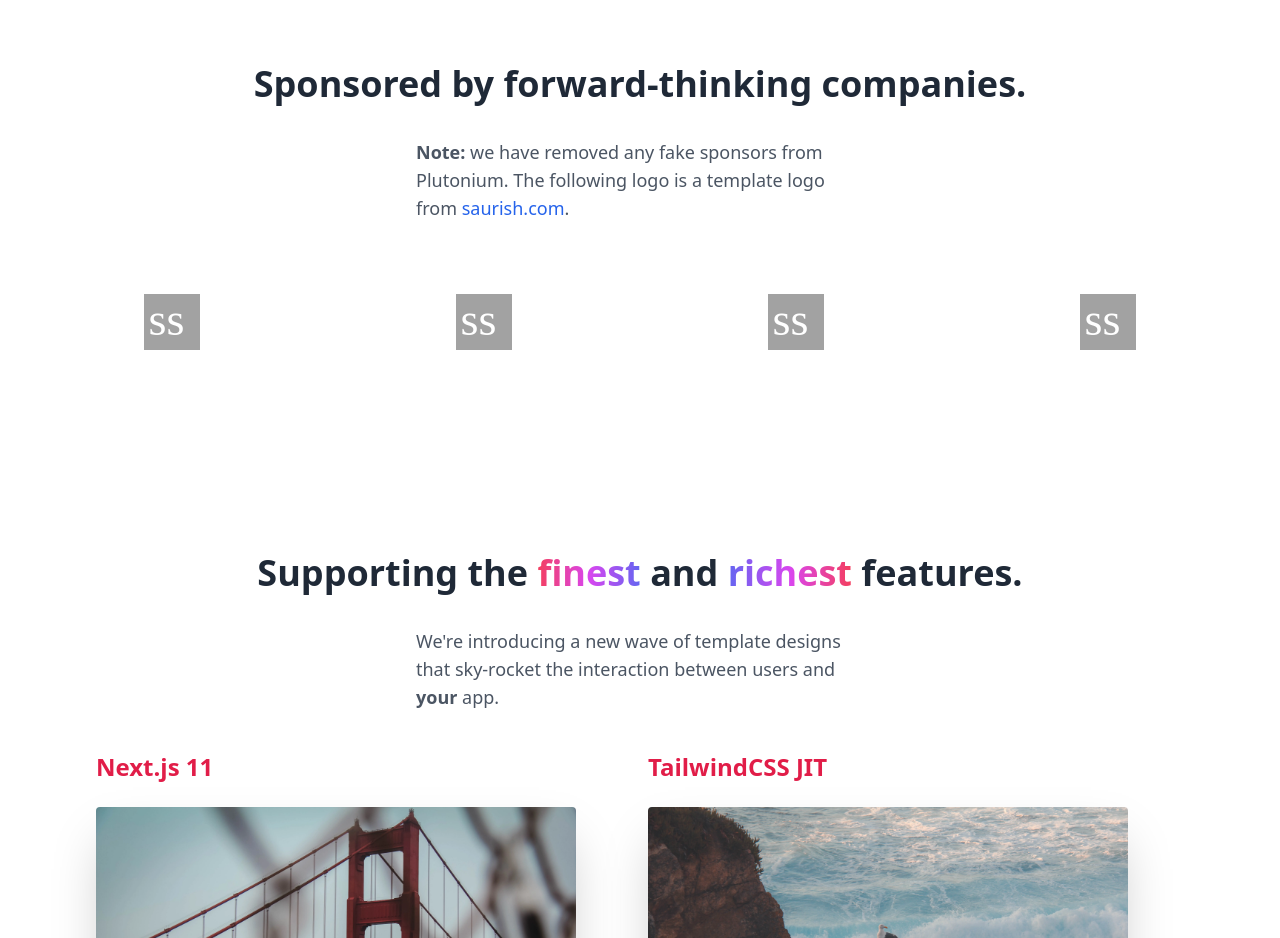
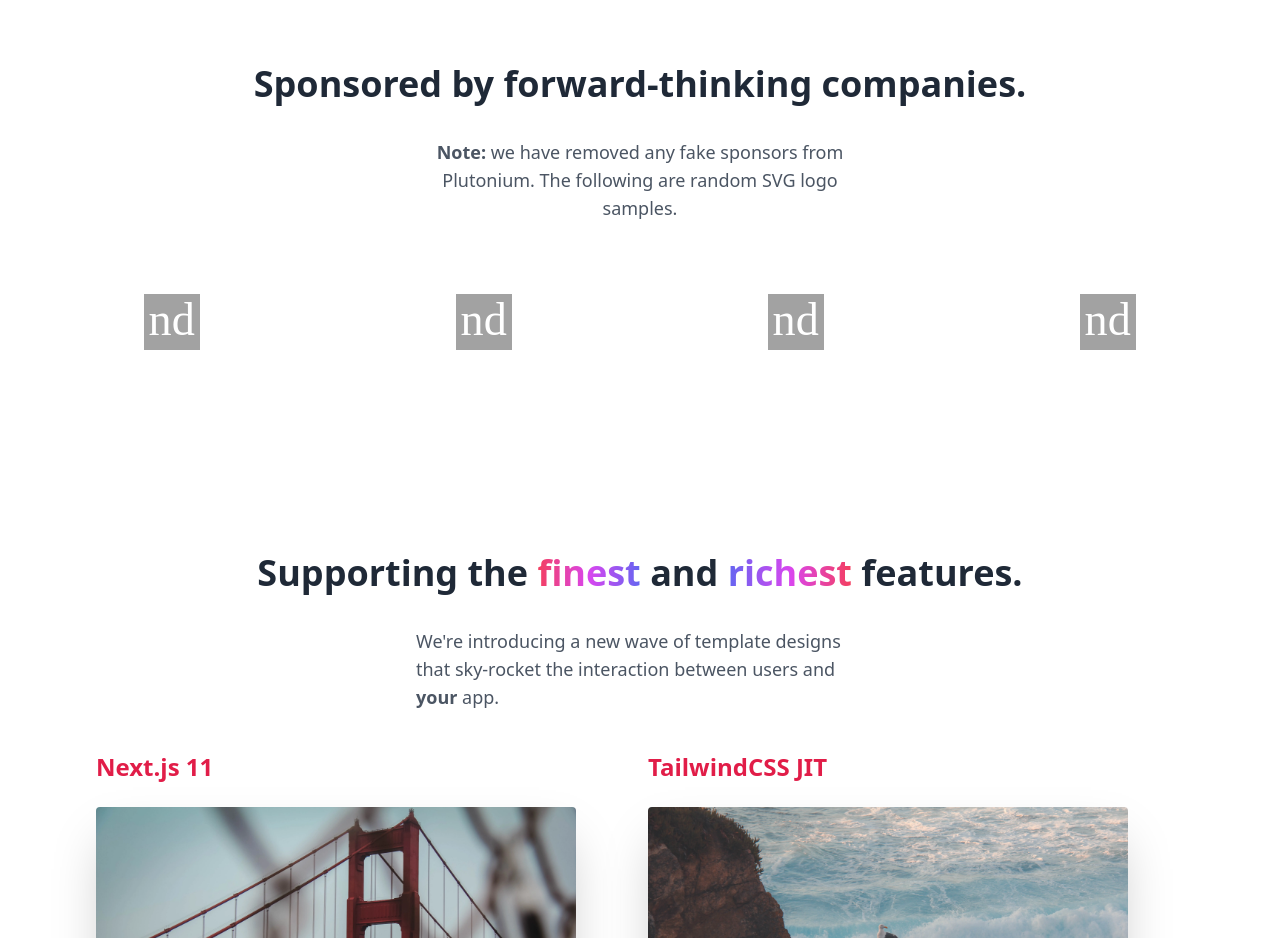
Before and after one commit to minor/plutonium, a Next.js app: page / in a window 1280 px wide. Shown: the part 1500-2438 px from the top of the page. Built offline with nearby package versions, Linux system fonts and the light colour scheme.

Commit message:
upgrade to next 13

```diff
--- a/components/Sponsors.js
+++ b/components/Sponsors.js
@@ -5,17 +5,9 @@ export default function Sponsors() {
         <h1 className="mb-8 text-2xl font-bold tracking-normal text-center text-gray-800 md:leading-tight md:tracking-normal dark:text-gray-200 md:text-4xl">
           Sponsored by forward-thinking companies.
         </h1>
-        <p className="max-w-md mx-auto mb-12 text-lg text-gray-600 dark:text-gray-400 md:text-lg">
+        <p className="max-w-md mx-auto mb-12 text-lg text-gray-600 dark:text-gray-400 text-left md:text-center md:text-lg">
           <b>Note:</b> we have removed any fake sponsors from Plutonium. The
-          following logo is a template logo from{" "}
-          <a
-            className="text-blue-600 dark:text-blue-400"
-            href="https://saurish.com/"
-            rel="noreferrer"
-          >
-            saurish.com
-          </a>
-          .
+          following are random SVG logo samples.
         </p>
         <div className="grid grid-cols-2 gap-8 mt-6 md:grid-cols-4">
           <div className="flex justify-center col-span-1 md:col-span-2 lg:col-span-1">
@@ -32,7 +24,7 @@ export default function Sponsors() {
                 fontSize="165"
                 fontFamily="Osaka"
               >
-                ss
+                nd
               </text>
             </svg>
           </div>
@@ -50,7 +42,7 @@ export default function Sponsors() {
                 fontSize="165"
                 fontFamily="Osaka"
               >
-                ss
+                nd
               </text>
             </svg>
           </div>
@@ -68,7 +60,7 @@ export default function Sponsors() {
                 fontSize="165"
                 fontFamily="Osaka"
               >
-                ss
+                nd
               </text>
             </svg>
           </div>
@@ -86,7 +78,7 @@ export default function Sponsors() {
                 fontSize="165"
                 fontFamily="Osaka"
               >
-                ss
+                nd
               </text>
             </svg>
           </div>
--- a/pages/404.js
+++ b/pages/404.js
@@ -21,9 +21,8 @@ export default function Error() {
             There was an error finding your page.
           </p>
           <p className="max-w-sm mb-8 text-md">
-            Plutonium doesn&apos;t devle well with generic 404 pages – hence:
-            this page. If you&apos;re here from clicking demo: it was on
-            purpose!
+            Plutonium doesn&apos;t do well with generic 404 pages. Hence: this
+            page. If you&apos;re here from clicking demo: it was on purpose!
           </p>
           <Link href="/">
             <a className="px-4 py-2.5 text-black dark:text-white border dark:hover:bg-white dark:hover:text-black rounded-lg shadow transition duration-300 hover:shadow-md">
--- a/pages/index.js
+++ b/pages/index.js
@@ -13,21 +13,21 @@ export default function Home() {
       <NextSeo
         title="Plutonium"
         description="Plutonium – where darkness meets the web."
-        canonical="https://plutonium.saurish.com/"
+        canonical="https://plutonium.vercel.app/"
         openGraph={{
-          url: "https://www.plutonium.saurish.com",
+          url: "https://plutonium.vercel.app/",
           title: "Plutonium",
           description: "Plutonium – where darkness meets the web.",
           images: [
             {
-              url: "https://og.saurish.com/**Plutonium**.png?theme=dark&md=1&fontSize=150px&images=https%3A%2F%2Fsaurish.com%2Flogos%2Flogo.png&images=https%3A%2F%2Fplutonium.saurish.com%2Fplutonium.jpeg",
+              url: "blob:https://og-playground.vercel.app/8baff750-c782-4a04-b198-7ee3dd1e1974",
             },
           ],
           site_name: "Plutonium",
         }}
         twitter={{
           handle: "@saurishhh",
-          site: "https://plutonium.saurish.com",
+          site: "https://plutonium.vercel.app/",
           cardType: "summary_large_image",
         }}
       />
--- a/tailwind.config.js
+++ b/tailwind.config.js
@@ -7,13 +7,13 @@ module.exports = {
   theme: {
     extend: {
       colors: {
-        lightBlue: colors.lightBlue,
+        sky: colors.sky,
         cyan: colors.cyan,
         pink: colors.pink,
         rose: colors.rose,
         teal: colors.teal,
         fuchsia: colors.fuchsia,
-      }
+      },
     },
   },
   variants: {
```
Also changed, not shown: 1 other file (tests, documents, lock files or other folders).
